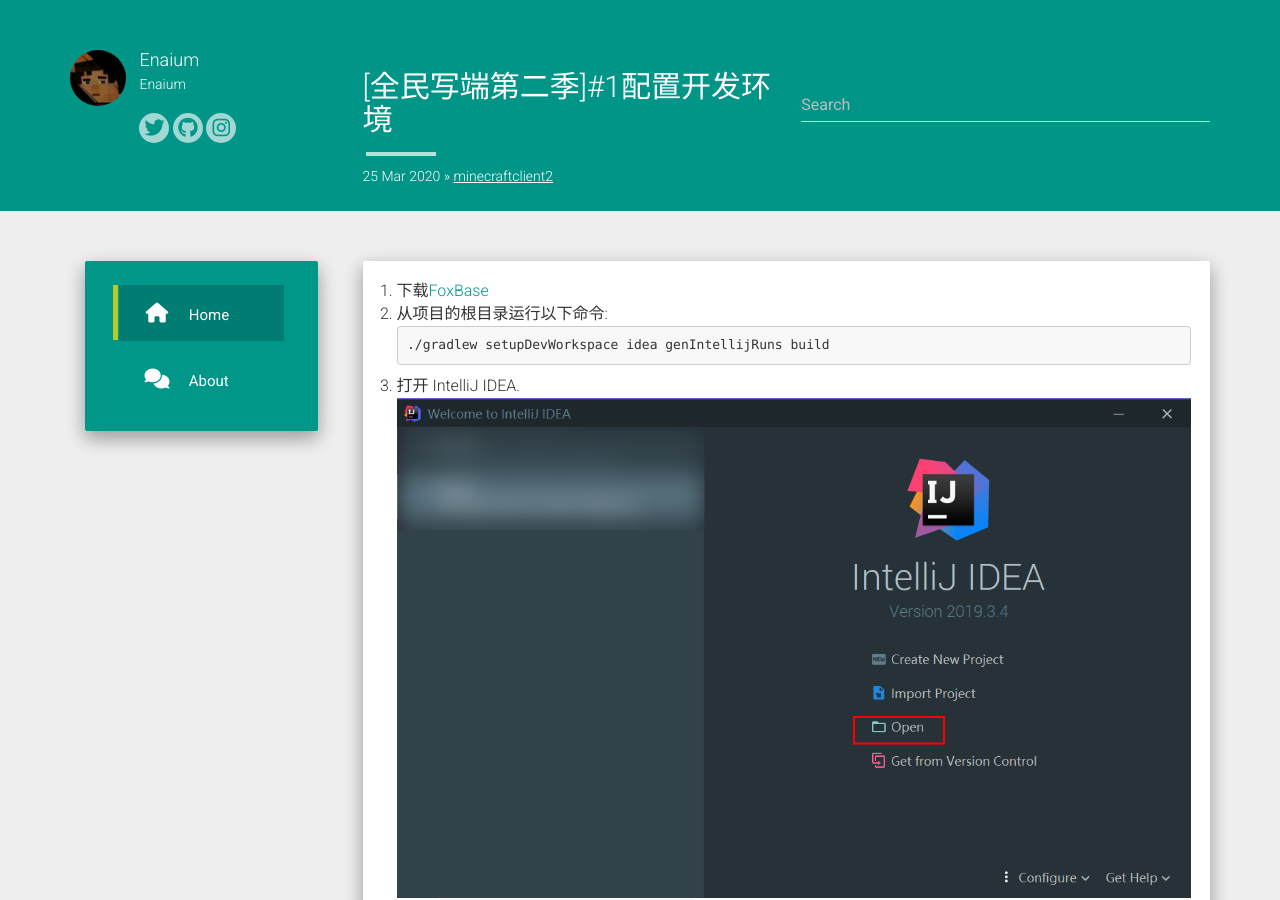
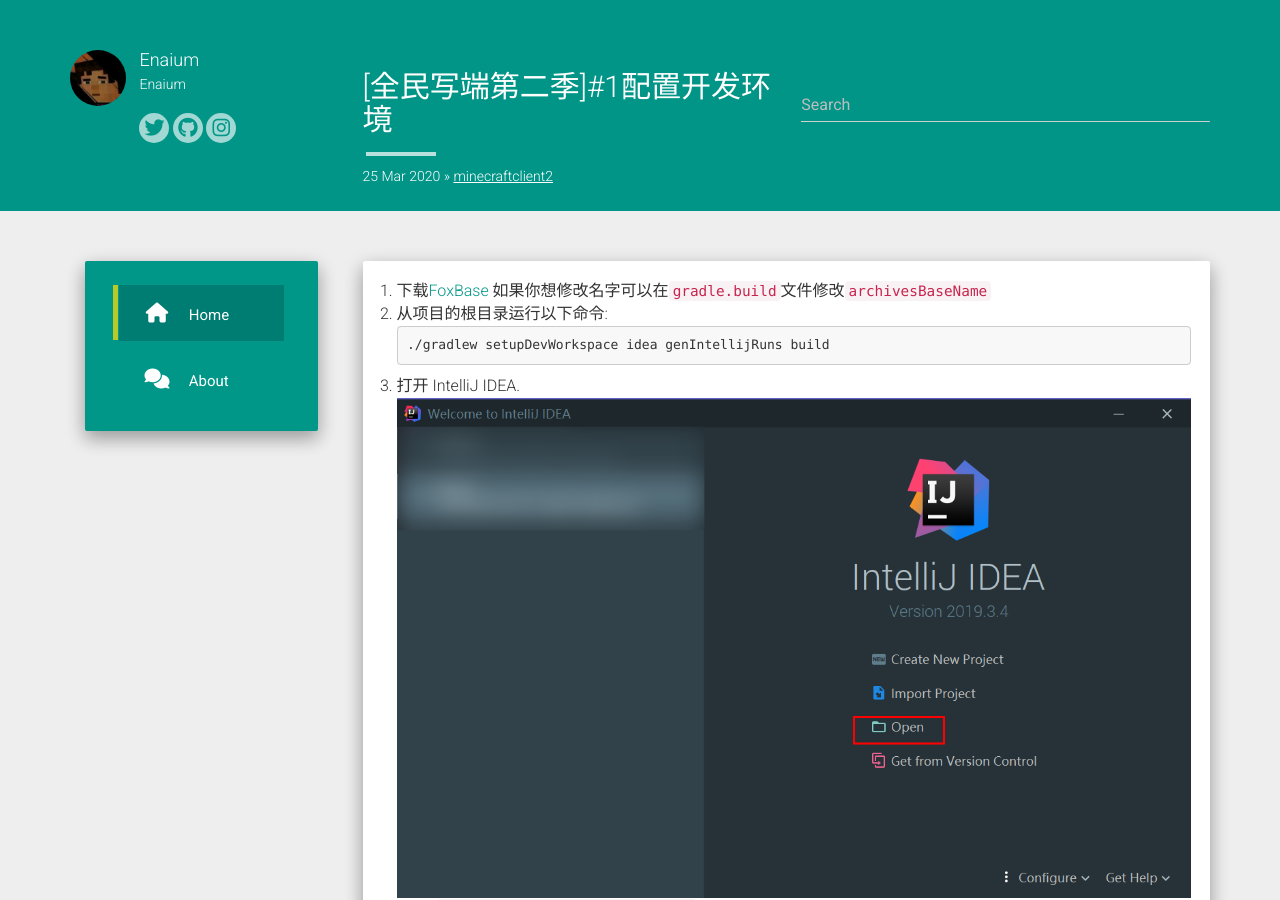
Before and after one commit to Enaium/blog, a Jekyll site: the page built from _posts/2020-3-25-[全民写端第二季]#1配置开发环境.md, in a window 1280 px wide and 900 px high. Built offline with Jekyll 4.4.1, drawn with Linux system fonts in a browser that asks for light colours; nearby versions of some CDN libraries; comment, search, counter and statistics services are not loaded; some of the changed text lies outside the part shown.

Commit message:
Update 2020-3-25-[全民写端第二季]#1配置开发环境.md

````diff
--- a/_posts/2020-3-25-[全民写端第二季]#1配置开发环境.md
+++ b/_posts/2020-3-25-[全民写端第二季]#1配置开发环境.md
@@ -6,6 +6,7 @@
 ---
 
 1. 下载[FoxBase]("https://github.com/Enaium/FoxBase/tree/1.8.9-Forge-Example")
+如果你想修改名字可以在`gradle.build`文件修改`archivesBaseName`
 2. 从项目的根目录运行以下命令:
 ```
 ./gradlew setupDevWorkspace idea genIntellijRuns build
````
Also changed, not shown: other parts of _posts/2020-3-25-[全民写端第二季]#1配置开发环境.md (+1 -1 lines).
